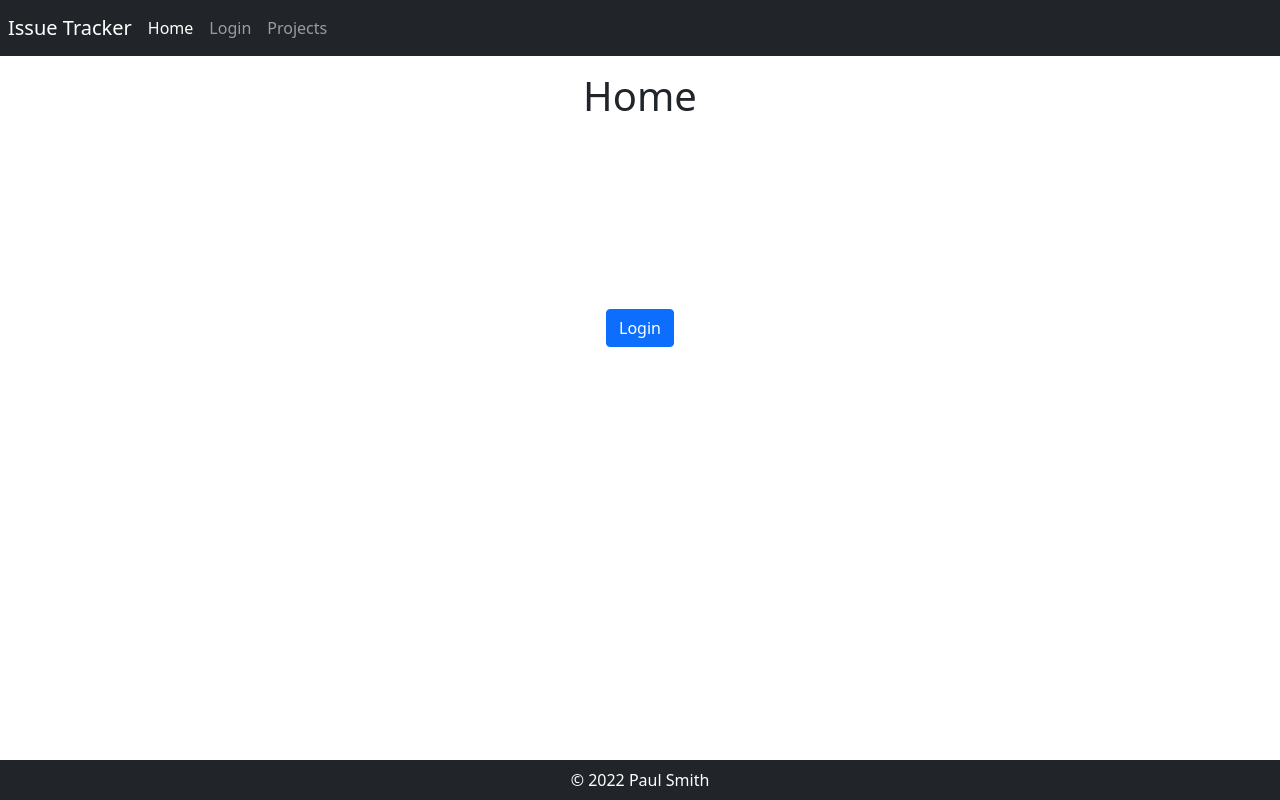
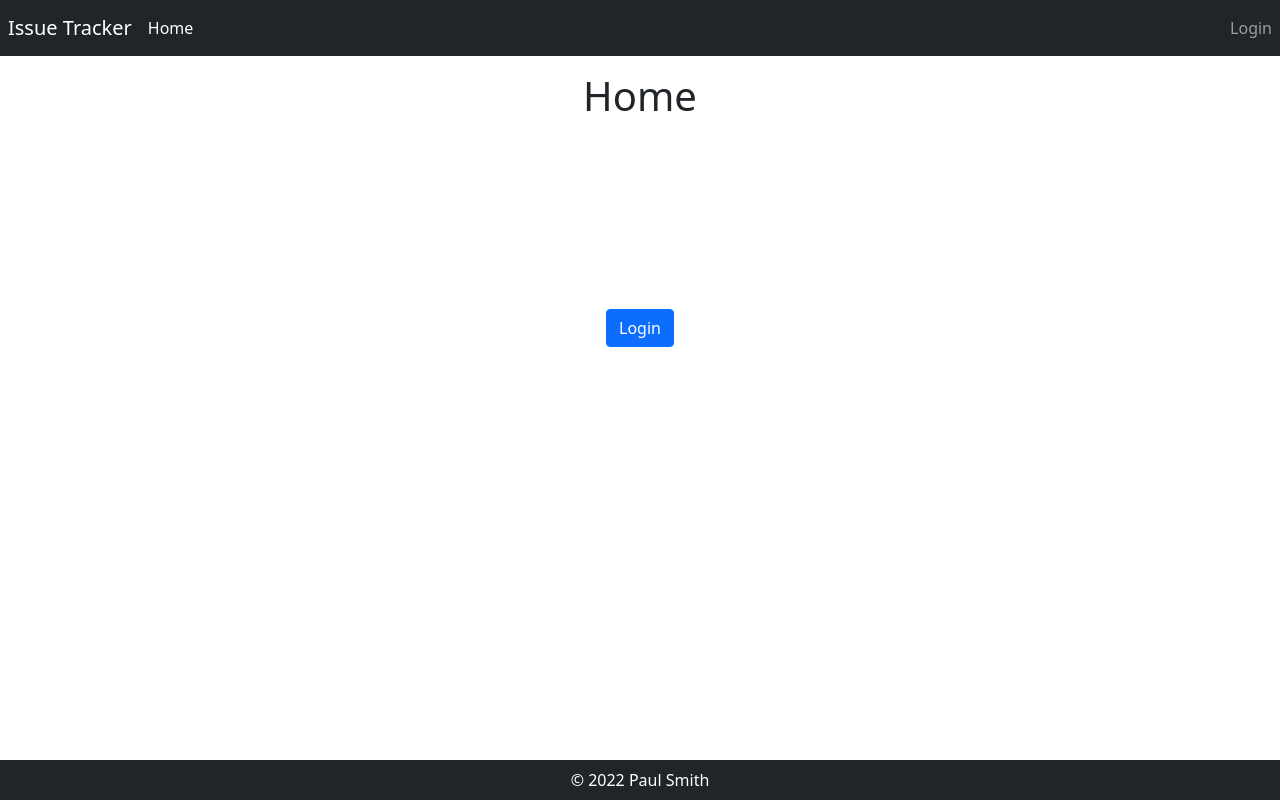
Before and after one commit to paulsmithkc/issue-tracker-frontend-react, a React (Create React App) app: page / in a window 1280 px wide. Built offline with nearby package versions, Linux system fonts and the light colour scheme.

Commit message:
changing navbar items when the user logs in

```diff
--- a/src/components/Header.js
+++ b/src/components/Header.js
@@ -8,38 +8,46 @@ function Header({ onLogout }) {
   return (
     <header id="Header">
       <nav className="navbar navbar-dark navbar-expand bg-dark">
-        <span className="navbar-brand mx-2">Issue Tracker</span>
+        <NavLink className="navbar-brand mx-2" to="/">
+          Issue Tracker
+        </NavLink>
         <ul className="navbar-nav">
           <li className="nav-item">
             <NavLink className="nav-link" to="/">
               Home
             </NavLink>
           </li>
-          <li className="nav-item">
-            <NavLink className="nav-link" to="/login">
-              Login
-            </NavLink>
-          </li>
-          <li className="nav-item">
-            <NavLink className="nav-link" to="/project">
-              Projects
-            </NavLink>
-          </li>
+          {auth && (
+            <li className="nav-item">
+              <NavLink className="nav-link" to="/project">
+                Projects
+              </NavLink>
+            </li>
+          )}
         </ul>
-        {auth && (
-          <span className="navbar-text ms-auto me-2">
-            {auth.email || auth.userId}
-          </span>
-        )}
-        {auth && (
-          <ul className="navbar-nav">
+        <ul className="navbar-nav ms-auto">
+          {auth && (
+            <li className="nav-item">
+              <NavLink className="nav-link" to="/user/me">
+                {auth.email || auth.userId}
+              </NavLink>
+            </li>
+          )}
+          {auth && (
             <li className="nav-item">
               <a className="nav-link" onClick={onLogout} href="/login">
                 Logout
               </a>
             </li>
-          </ul>
-        )}
+          )}
+          {!auth && (
+            <li className="nav-item">
+              <NavLink className="nav-link" to="/login">
+                Login
+              </NavLink>
+            </li>
+          )}
+        </ul>
       </nav>
     </header>
   );
```
